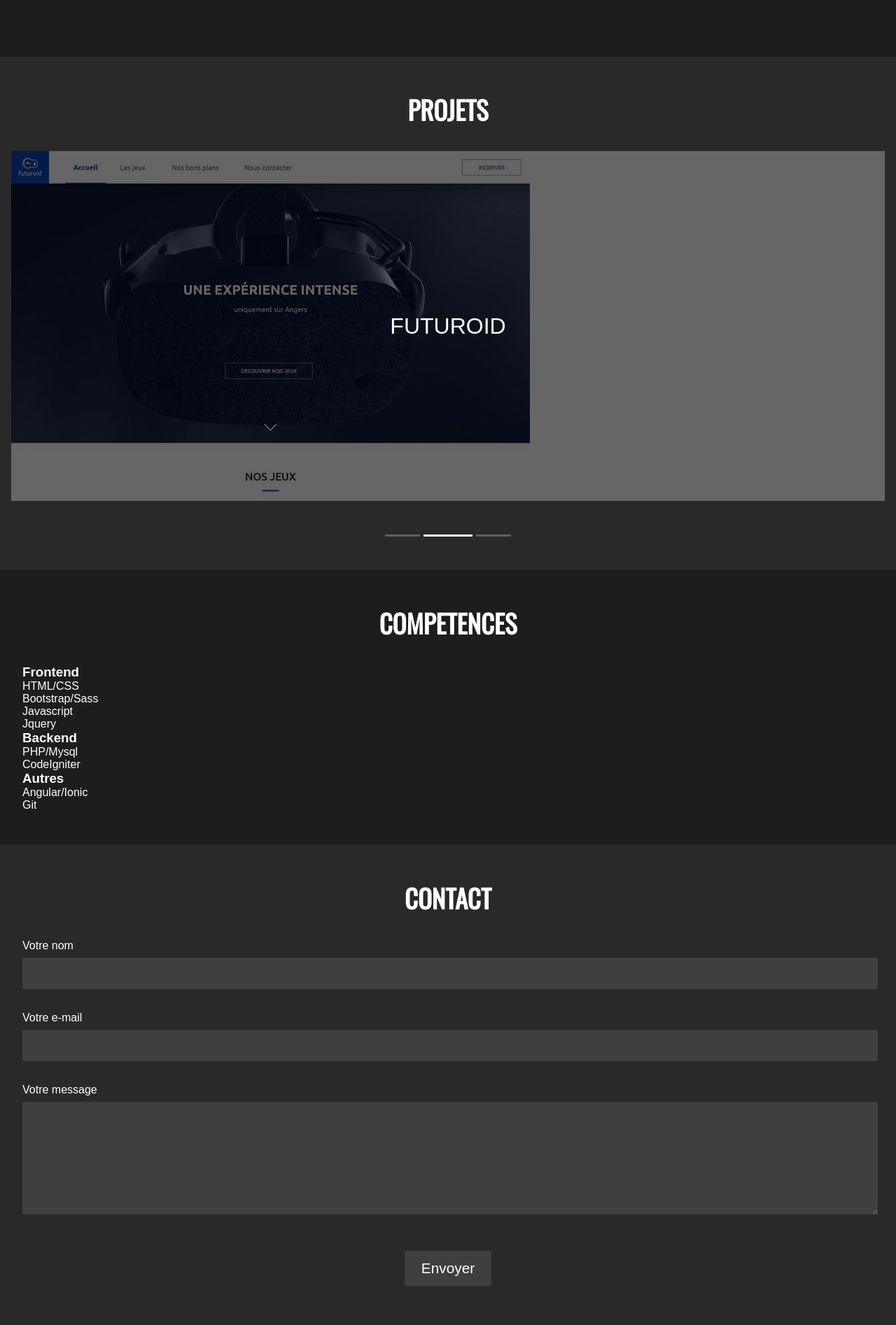
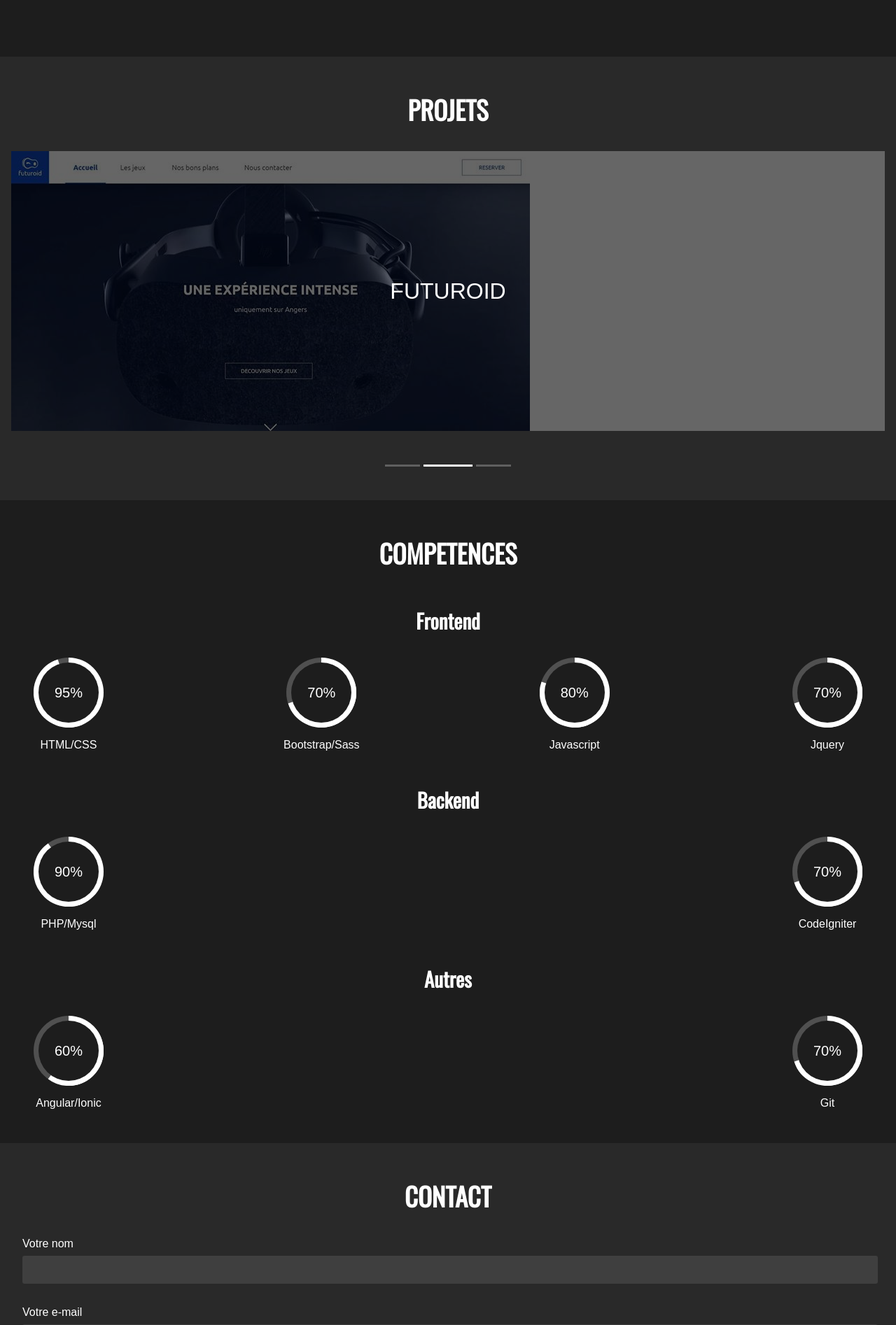
Before and after one commit to CyrilFauveau/CyrilFauveau.github.io, a PHP site: page / in a window 1280 px wide. Shown: the part 1173-3067 px from the top of the page at 70% size. Before the commit the page ends 3011 px from the top, so only its background shows below. Run offline with PHP 8.4, Linux system fonts and the light colour scheme.

Commit message:
skills: wip css

```diff
--- a/css/master.css
+++ b/css/master.css
@@ -38,7 +38,7 @@ strong {
 body {
   background: #1d1d1d;
   color: white;
-  font-family: arial;
+  font-family: 'Arial', sans-serif;
 }
 
 .block_main > section:not(:first-child) {
@@ -168,9 +168,8 @@ body {
 .block_projects .carousel .image {
   overflow: hidden;
   position: relative;
-  max-height: 500px;
+  max-height: 400px;
   background: white;
-  /* border: 2px solid white; */
 }
 .block_projects .carousel .image .legend {
   position: absolute;
@@ -179,7 +178,6 @@ body {
   height: 100%;
   text-align: center;
   text-transform: uppercase;
-  font-family: 'Arial', sans-serif;
   font-size: 2rem;
   background: rgba(0, 0, 0, .6);
   margin: auto;
@@ -208,6 +206,96 @@ body {
 }
 
 /* -------------------- SKILLS -------------------- */
+.block_skills .title-3 {
+  text-align: center;
+  text-transform: capitalize;
+  font-family: 'Oswald', sans-serif;
+  font-size: 1.8rem;
+  margin: 3rem 0 1rem;
+}
+.block_skills .list {
+  display: flex;
+  justify-content: space-between;
+  flex-flow: wrap;
+}
+.block_skills .list .skill {
+  display: block;
+  text-align: center;
+}
+
+.block_skills .progress-circle {
+  font-size: 20px;
+  position: relative;
+  width: 5em;
+  height: 5em;
+  background-color: #505050;
+  border-radius: 50%;
+  margin: 1rem;
+  /* line-height: 5em; */
+}
+.block_skills .progress-circle:after {
+  border: none;
+  position: absolute;
+  top: 0.35em;
+  left: 0.35em;
+  text-align: center;
+  /* display: block; */
+  border-radius: 50%;
+  width: 4.3em;
+  height: 4.3em;
+  background-color: #1d1d1d;
+  content: " ";
+}
+.block_skills .progress-circle > span {
+  position: absolute;
+  line-height: 5em;
+  width: 5em;
+  text-align: center;
+  display: block;
+  color: white;
+  z-index: 2;
+}
+.block_skills .left-half-clipper {
+  border-radius: 50%;
+  width: 5em;
+  height: 5em;
+  position: absolute;
+  clip: rect(0, 5em, 5em, 2.5em);
+}
+.block_skills .progress-circle.over50 .left-half-clipper {
+  clip: rect(auto,auto,auto,auto);
+}
+.block_skills .value-bar {
+  position: absolute;
+  clip: rect(0, 2.5em, 5em, 0);
+  width: 5em;
+  height: 5em;
+  border-radius: 50%;
+  border: 0.45em solid white;
+  box-sizing: border-box;
+}
+
+.block_skills .progress-circle:not(.over50) .first50-bar{
+  display: none;
+}
+.block_skills .progress-circle.over50 .first50-bar {
+   position: absolute;
+   clip: rect(0, 5em, 5em, 2.5em);
+   background-color: white;
+   border-radius: 50%;
+   width: 5em;
+   height: 5em;
+}
+
+.block_skills .progress-circle.p30 .value-bar { transform: rotate(108deg); }
+.block_skills .progress-circle.p40 .value-bar { transform: rotate(144deg); }
+.block_skills .progress-circle.p50 .value-bar { transform: rotate(180deg); }
+.block_skills .progress-circle.p60 .value-bar { transform: rotate(216deg); }
+.block_skills .progress-circle.p70 .value-bar { transform: rotate(252deg); }
+.block_skills .progress-circle.p80 .value-bar { transform: rotate(288deg); }
+.block_skills .progress-circle.p90 .value-bar { transform: rotate(324deg); }
+.block_skills .progress-circle.p95 .value-bar { transform: rotate(342deg); }
+.block_skills .progress-circle.p100 .value-bar { transform: rotate(360deg); }
 
 
 /* -------------------- CONTACT -------------------- */
@@ -218,7 +306,6 @@ body {
   color: white;
   border: none;
   border-radius: 3px;
-  font-family: 'Cardo', sans-serif;
   font-size: 1.3rem;
   margin: .5rem 0 2rem;
   padding: .5rem .2rem;
@@ -229,13 +316,15 @@ body {
   background: rgba(255, 255, 255, .1);
   border: none;
   border-radius: 3px;
-  font-family: 'Arial', sans-serif;
   margin: 1rem auto;
   padding: .8rem 1.5rem;
 }
 
-/* -------------------- FOOTER -------------------- */
 
+
+
+
+/* -------------------- MEDIA QUERIES -------------------- */
 
 @media (min-width: 1024px)
 {
--- a/index.html
+++ b/index.html
@@ -38,7 +38,7 @@
           <h1 class="title" data-aos="fade-up"><strong>Cyril Fauveau</strong></h1>
 
           <p class="presentation" data-aos="fade-up" data-aos-delay="300">
-            Bienvenue sur mon <strong>site web</strong> !
+            Bienvenue sur mon <strong>portfolio</strong> !
           </p>
 
           <div class="scroll_down">
@@ -52,7 +52,7 @@
 
       <section class="block_aboutme">
         <div class="inner">
-          <h2 class="subtitle" data-aos="fade-up" data-aos-anchor-placement="top-bottom">A PROPOS DE MOI</h2>
+          <h2 class="subtitle" data-aos="fade-up" data-aos-anchor-placement="center-bottom">A PROPOS DE MOI</h2>
           <div class="left"></div>
           <p class="text" data-aos="fade-left" data-aos-delay="200">Lorem ipsum dolor sit amet, consectetur adipisicing elit, sed do eiusmod tempor incididunt ut labore et dolore magna aliqua. Ut enim ad minim veniam, quis nostrud exercitation ullamco laboris nisi ut aliquip ex ea commodo consequat. Duis aute irure dolor in reprehenderit in voluptate velit esse cillum dolore eu fugiat nulla pariatur. Excepteur sint occaecat cupidatat non proident, sunt in culpa qui officia deserunt mollit anim id est laborum.</p>
         </div>
@@ -60,13 +60,13 @@
 
       <section class="block_cursus">
         <div class="inner">
-          <h2 class="subtitle" data-aos="fade-up" data-aos-anchor-placement="top-bottom">MON PARCOURS</h2>
+          <h2 class="subtitle" data-aos="fade-up" data-aos-anchor-placement="center-bottom">MON PARCOURS</h2>
         </div>
       </section>
 
       <section class="block_projects">
         <div class="inner">
-          <h2 class="subtitle" data-aos="fade-up" data-aos-anchor-placement="top-bottom">PROJETS</h2>
+          <h2 class="subtitle" data-aos="fade-up" data-aos-anchor-placement="center-bottom">PROJETS</h2>
           <div class="carousel">
             <figure class="image">
               <img src="img/futuroid.jpg" alt="futuroid">
@@ -84,28 +84,100 @@
 
       <section class="block_skills">
         <div class="inner">
-          <h2 class="subtitle" data-aos="fade-up" data-aos-anchor-placement="top-bottom">COMPETENCES</h2>
+          <h2 class="subtitle" data-aos="fade-up" data-aos-anchor-placement="center-bottom">COMPETENCES</h2>
           <div class="frontend">
             <h3 class="title-3">Frontend</h3>
             <ul class="list">
-              <li>HTML/CSS</li>
-              <li>Bootstrap/Sass</li>
-              <li>Javascript</li>
-              <li>Jquery</li>
+              <li>
+                <div class="progress-circle p95 over50">
+                  <span>95%</span>
+                  <div class="left-half-clipper">
+                    <div class="first50-bar"></div>
+                    <div class="value-bar"></div>
+                  </div>
+                </div>
+                <span class="skill">HTML/CSS</span>
+              </li>
+              <li>
+                <div class="progress-circle p70 over50">
+                  <span>70%</span>
+                  <div class="left-half-clipper">
+                    <div class="first50-bar"></div>
+                    <div class="value-bar"></div>
+                  </div>
+                </div>
+                <span class="skill">Bootstrap/Sass</span>
+              </li>
+              <li>
+                <div class="progress-circle p80 over50">
+                  <span>80%</span>
+                  <div class="left-half-clipper">
+                    <div class="first50-bar"></div>
+                    <div class="value-bar"></div>
+                  </div>
+                </div>
+                <span class="skill">Javascript</span>
+              </li>
+              <li>
+                <div class="progress-circle p70 over50">
+                  <span>70%</span>
+                  <div class="left-half-clipper">
+                    <div class="first50-bar"></div>
+                    <div class="value-bar"></div>
+                  </div>
+                </div>
+                <span class="skill">Jquery</span>
+              </li>
             </ul>
           </div>
           <div class="backend">
             <h3 class="title-3">Backend</h3>
             <ul class="list">
-              <li>PHP/Mysql</li>
-              <li>CodeIgniter</li>
+              <li>
+                <div class="progress-circle p90 over50">
+                  <span>90%</span>
+                  <div class="left-half-clipper">
+                    <div class="first50-bar"></div>
+                    <div class="value-bar"></div>
+                  </div>
+                </div>
+                <span class="skill">PHP/Mysql</span>
+              </li>
+              <li>
+                <div class="progress-circle p70 over50">
+                  <span>70%</span>
+                  <div class="left-half-clipper">
+                    <div class="first50-bar"></div>
+                    <div class="value-bar"></div>
+                  </div>
+                </div>
+                <span class="skill">CodeIgniter</span>
+              </li>
             </ul>
           </div>
           <div class="other">
             <h3 class="title-3">Autres</h3>
             <ul class="list">
-              <li>Angular/Ionic</li>
-              <li>Git</li>
+              <li>
+                <div class="progress-circle p60 over50">
+                  <span>60%</span>
+                  <div class="left-half-clipper">
+                    <div class="first50-bar"></div>
+                    <div class="value-bar"></div>
+                  </div>
+                </div>
+                <span class="skill">Angular/Ionic</span>
+              </li>
+              <li>
+                <div class="progress-circle p70 over50">
+                  <span>70%</span>
+                  <div class="left-half-clipper">
+                    <div class="first50-bar"></div>
+                    <div class="value-bar"></div>
+                  </div>
+                </div>
+                <span class="skill">Git</span>
+              </li>
             </ul>
           </div>
         </div>
@@ -113,7 +185,7 @@
 
       <section class="block_contact">
         <div class="inner">
-          <h2 class="subtitle" data-aos="fade-up" data-aos-anchor-placement="top-bottom">CONTACT</h2>
+          <h2 class="subtitle" data-aos="fade-up" data-aos-anchor-placement="center-bottom">CONTACT</h2>
           <form class="block_form" action="index.html">
             <label for="name">Votre nom</label><input id="name" type="text" name="name">
             <label for="mail">Votre e-mail</label><input id="mail" type="email" name="mail">
```
